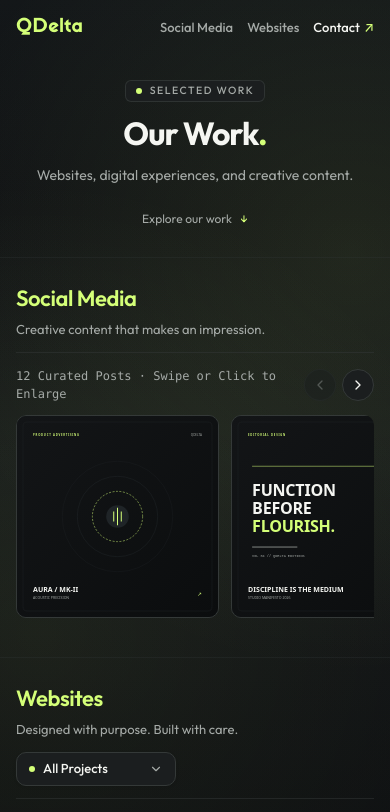
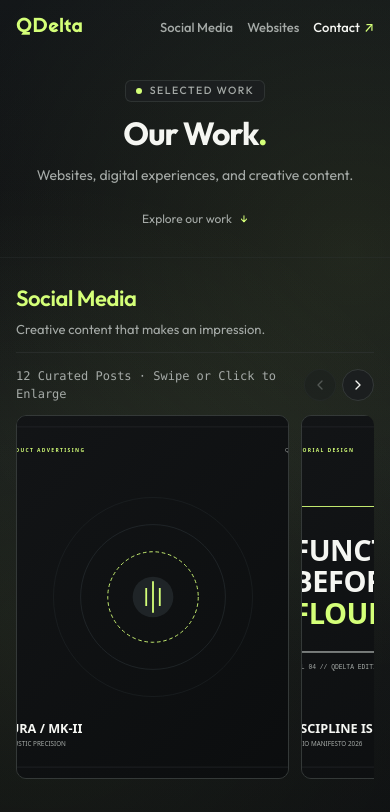
Before and after one commit to qdelta-technologies/work-portfolio-qdelta, a Next.js app: page / in a window 390 px wide. Shown: the top 812 px of the page. Built offline with nearby package versions, Linux system fonts and the light colour scheme.

Commit message:
style: set social media cards to 3:4 aspect ratio and increase size

```diff
--- a/src/components/social/ImageLightbox.tsx
+++ b/src/components/social/ImageLightbox.tsx
@@ -104,12 +104,12 @@ export function ImageLightbox({
         </div>
 
         {/* Center Image Container */}
-        <div className="relative aspect-square w-full max-h-[75vh] rounded-[10px] overflow-hidden bg-[#151719] border border-[#343938] shadow-[0_20px_60px_rgba(0,0,0,0.8)]">
+        <div className="relative aspect-[3/4] w-full max-h-[78vh] max-w-[500px] mx-auto rounded-[10px] overflow-hidden bg-[#151719] border border-[#343938] shadow-[0_20px_60px_rgba(0,0,0,0.8)]">
           <Image
             src={currentPost.image}
             alt={currentPost.alt}
             fill
-            sizes="(max-width: 768px) 95vw, 768px"
+            sizes="(max-width: 768px) 95vw, 500px"
             className="object-contain"
             priority
           />
--- a/src/components/social/SocialCard.tsx
+++ b/src/components/social/SocialCard.tsx
@@ -13,14 +13,14 @@ export function SocialCard({ post, index, onOpenLightbox }: SocialCardProps) {
     <button
       type="button"
       onClick={() => onOpenLightbox(index)}
-      className="group relative aspect-square w-full rounded-[10px] overflow-hidden bg-[#1B1E1F] border border-[#343938] hover:border-[#D4FF78]/50 transition-all duration-300 focus-visible:outline-none focus-visible:ring-2 focus-visible:ring-[#D4FF78] text-left cursor-pointer shrink-0 snap-start active:scale-[0.99]"
+      className="group relative aspect-[3/4] w-full rounded-[10px] overflow-hidden bg-[#1B1E1F] border border-[#343938] hover:border-[#D4FF78]/50 transition-all duration-300 focus-visible:outline-none focus-visible:ring-2 focus-visible:ring-[#D4FF78] text-left cursor-pointer shrink-0 snap-start active:scale-[0.99]"
       aria-label={`View enlarged ${post.title || "social media design"} (${post.campaign || "Creative Work"})`}
     >
       <Image
         src={post.image}
         alt={post.alt}
         fill
-        sizes="(max-width: 640px) 55vw, (max-width: 1024px) 25vw, 220px"
+        sizes="(max-width: 640px) 70vw, (max-width: 1024px) 30vw, 290px"
         className="object-cover transition-transform duration-300 ease-out group-hover:scale-[1.03]"
       />
 
--- a/src/components/social/SocialCarousel.tsx
+++ b/src/components/social/SocialCarousel.tsx
@@ -101,7 +101,7 @@ export function SocialCarousel({ posts, onOpenLightbox }: SocialCarouselProps) {
         {posts.map((post, idx) => (
           <div
             key={post.id}
-            className="w-[52vw] sm:w-[28vw] md:w-[20vw] lg:w-[15.5vw] max-w-[210px] shrink-0 snap-start"
+            className="w-[70vw] sm:w-[38vw] md:w-[28vw] lg:w-[21vw] max-w-[285px] shrink-0 snap-start"
           >
             <SocialCard
               post={post}
```
